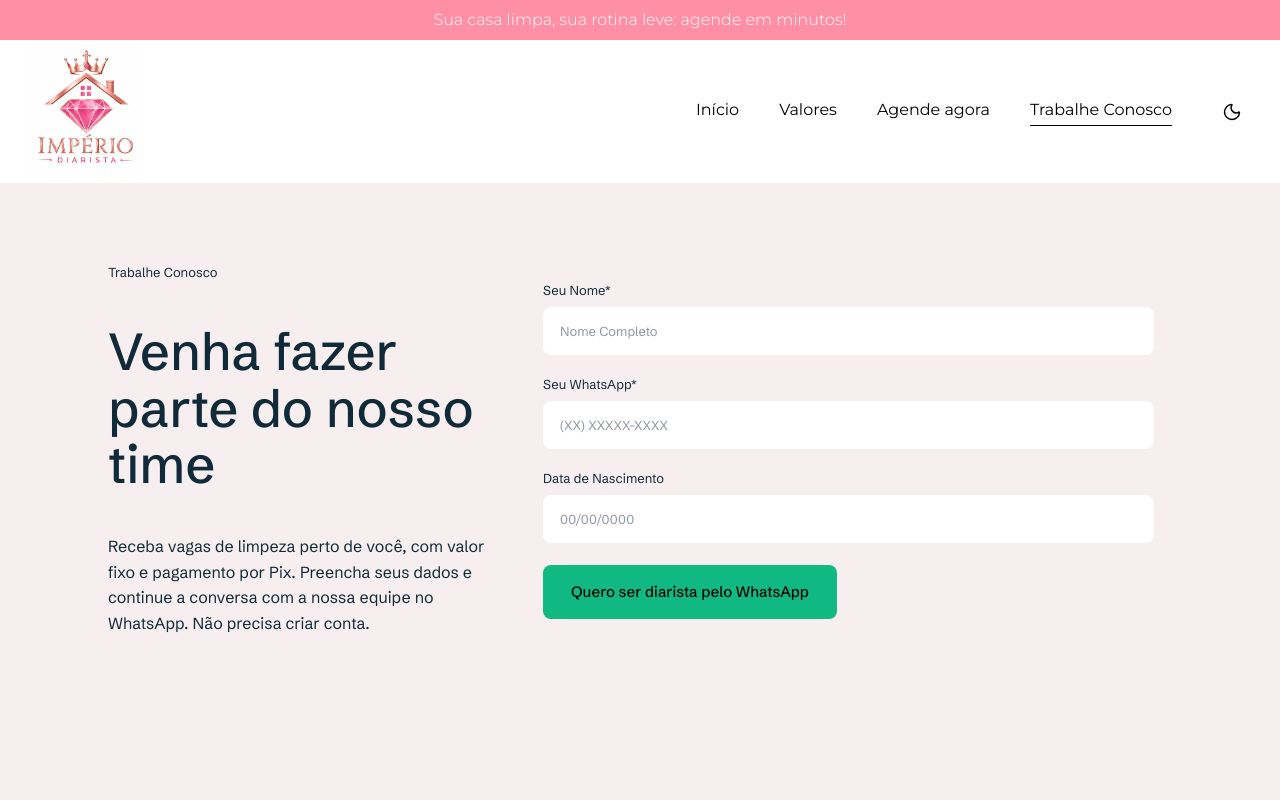
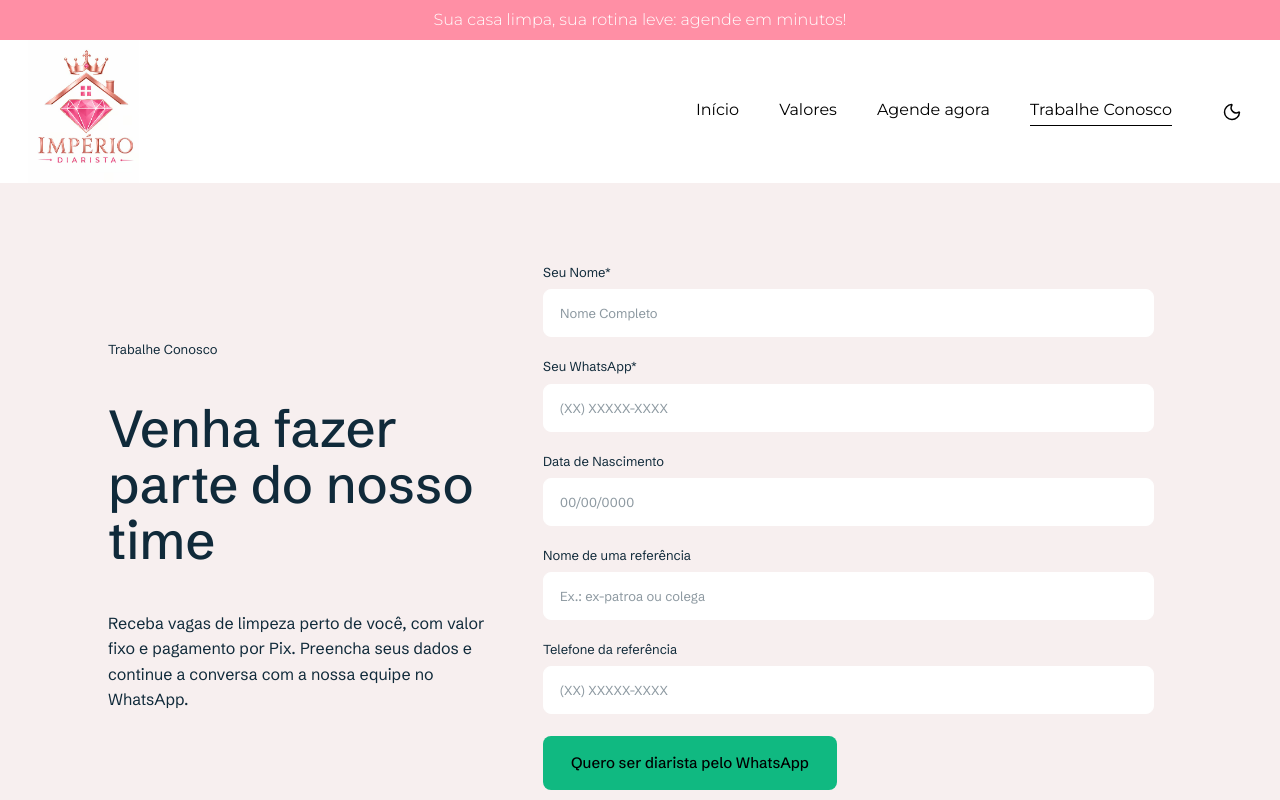
Before and after one commit to BrunoFeitosa5/projeto-diarista, a Next.js app: page /trabalhe-conosco in a window 1280 px wide. Shown: the top 800 px of the page. Built offline with nearby package versions, Linux system fonts and the light colour scheme.

Commit message:
Trabalhe Conosco: campos de referência e texto sem "não precisa criar conta"
Co-Authored-By: Claude Sonnet 5.5 <noreply@anthropic.com>

```diff
--- a/src/app/(site)/trabalhe-conosco/page.tsx
+++ b/src/app/(site)/trabalhe-conosco/page.tsx
@@ -15,7 +15,7 @@ export default function TrabalheConoscoPage() {
           <h1 className="mt-6 text-h2 md:mt-[42px] md:max-w-[370px]">Venha fazer parte do nosso time</h1>
           <p className="mt-6 md:mt-[42px] md:max-w-[404px]">
             Receba vagas de limpeza perto de você, com valor fixo e pagamento por Pix. Preencha seus
-            dados e continue a conversa com a nossa equipe no WhatsApp. Não precisa criar conta.
+            dados e continue a conversa com a nossa equipe no WhatsApp.
           </p>
         </div>
         <FormTrabalheConosco />
--- a/src/components/site/FormTrabalheConosco.tsx
+++ b/src/components/site/FormTrabalheConosco.tsx
@@ -9,7 +9,13 @@ import { linkWhatsAppDiaristas } from "@/lib/whatsapp";
 // Chave do sessionStorage que o perfil da diarista (painel antigo, sem link no site) ainda lê.
 export const CHAVE_PRE_CADASTRO = "pre-cadastro-diarista";
 
-type Campos = { nome: string; telefone: string; nascimento: string };
+type Campos = {
+  nome: string;
+  telefone: string;
+  nascimento: string;
+  refNome: string;
+  refTelefone: string;
+};
 
 const CAMPOS: {
   nome: keyof Campos;
@@ -23,16 +29,32 @@ const CAMPOS: {
   { nome: "nome", rotulo: "Seu Nome", placeholder: "Nome Completo", obrigatorio: true, tipo: "text", autoComplete: "name" },
   { nome: "telefone", rotulo: "Seu WhatsApp", placeholder: "(XX) XXXXX-XXXX", obrigatorio: true, mascara: mascaraTelefone, tipo: "tel", autoComplete: "tel-national" },
   { nome: "nascimento", rotulo: "Data de Nascimento", placeholder: "00/00/0000", obrigatorio: false, mascara: mascaraData, tipo: "text", autoComplete: "bday" },
+  { nome: "refNome", rotulo: "Nome de uma referência", placeholder: "Ex.: ex-patroa ou colega", obrigatorio: false, tipo: "text", autoComplete: "off" },
+  { nome: "refTelefone", rotulo: "Telefone da referência", placeholder: "(XX) XXXXX-XXXX", obrigatorio: false, mascara: mascaraTelefone, tipo: "tel", autoComplete: "off" },
 ];
 
 // Formatos completos exigidos em cada campo com máscara
 const PADROES: Partial<Record<keyof Campos, string>> = {
   telefone: "\\(\\d{2}\\) \\d{4,5}-\\d{4}",
   nascimento: "\\d{2}/\\d{2}/\\d{4}",
+  refTelefone: "\\(\\d{2}\\) \\d{4,5}-\\d{4}",
 };
 
 export function FormTrabalheConosco() {
-  const [valores, setValores] = useState<Campos>({ nome: "", telefone: "", nascimento: "" });
+  const [valores, setValores] = useState<Campos>({
+    nome: "",
+    telefone: "",
+    nascimento: "",
+    refNome: "",
+    refTelefone: "",
+  });
+
+  // A referência é opcional, mas nome e telefone vão juntos
+  function exigido(campo: (typeof CAMPOS)[number]) {
+    if (campo.nome === "refNome") return valores.refTelefone !== "";
+    if (campo.nome === "refTelefone") return valores.refNome.trim() !== "";
+    return campo.obrigatorio;
+  }
 
   function alterar(campo: (typeof CAMPOS)[number]) {
     return (e: ChangeEvent<HTMLInputElement>) => {
@@ -41,7 +63,7 @@ export function FormTrabalheConosco() {
     };
   }
 
-  // Sem conta no site: os dados (nome, WhatsApp e nascimento) vão escritos na mensagem para o WhatsApp S.O.S Diaristas.
+  // Sem conta no site: os dados (nome, WhatsApp, nascimento e referência) vão escritos na mensagem para o WhatsApp S.O.S Diaristas.
   function enviar(e: FormEvent<HTMLFormElement>) {
     e.preventDefault();
     const linhas = [
@@ -49,6 +71,7 @@ export function FormTrabalheConosco() {
       `Nome: ${valores.nome.trim()}`,
       `WhatsApp: ${valores.telefone}`,
       valores.nascimento && `Nascimento: ${valores.nascimento}`,
+      valores.refNome.trim() && `Referência: ${valores.refNome.trim()} - ${valores.refTelefone}`,
     ].filter(Boolean);
     window.open(linkWhatsAppDiaristas(linhas.join("\n")), "_blank", "noopener,noreferrer");
   }
@@ -67,7 +90,7 @@ export function FormTrabalheConosco() {
             type={campo.tipo}
             inputMode={campo.mascara ? "numeric" : undefined}
             autoComplete={campo.autoComplete}
-            required={campo.obrigatorio}
+            required={exigido(campo)}
             pattern={PADROES[campo.nome]}
             title={PADROES[campo.nome] ? `Use o formato ${campo.placeholder}` : undefined}
             placeholder={campo.placeholder}
```
